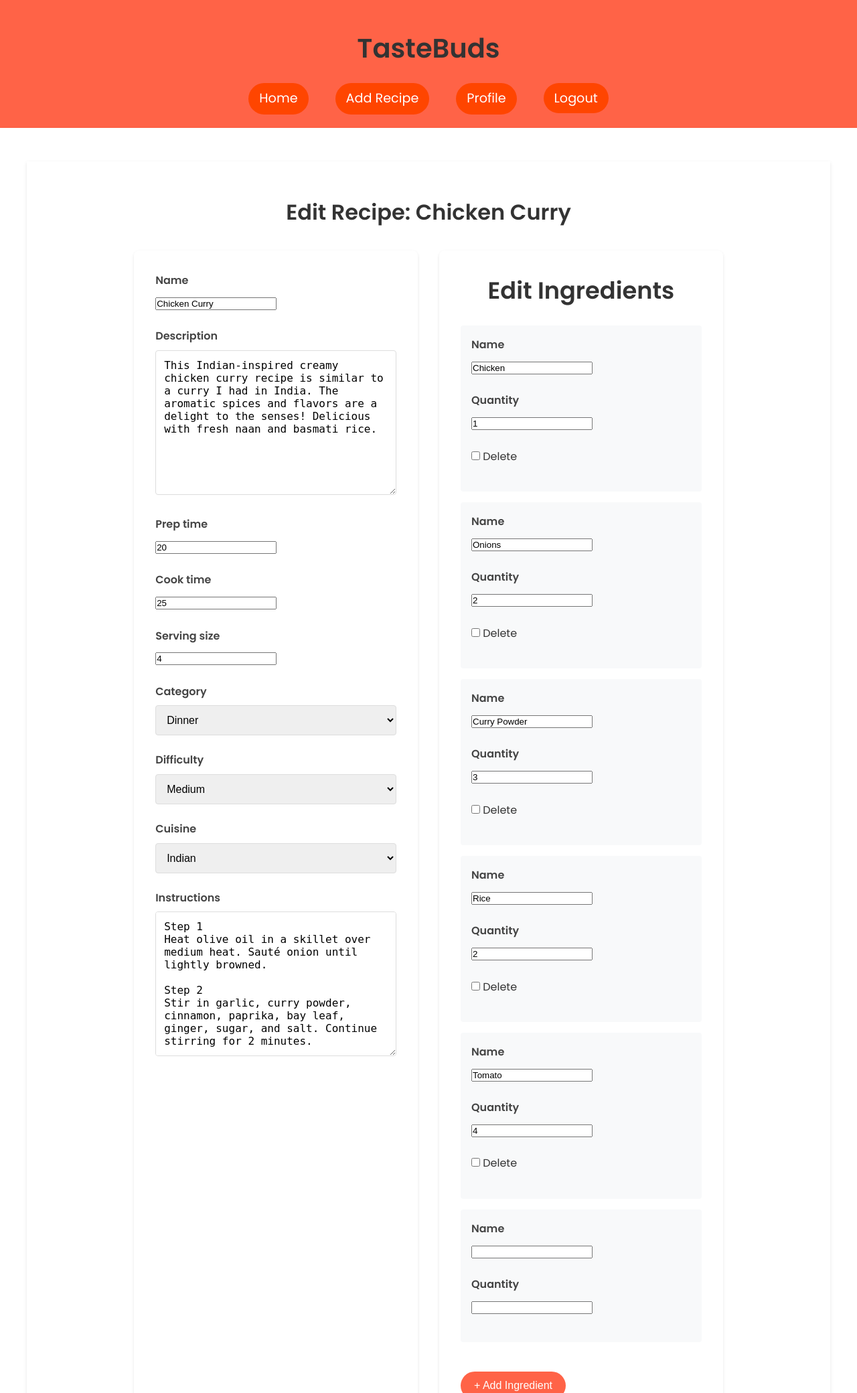
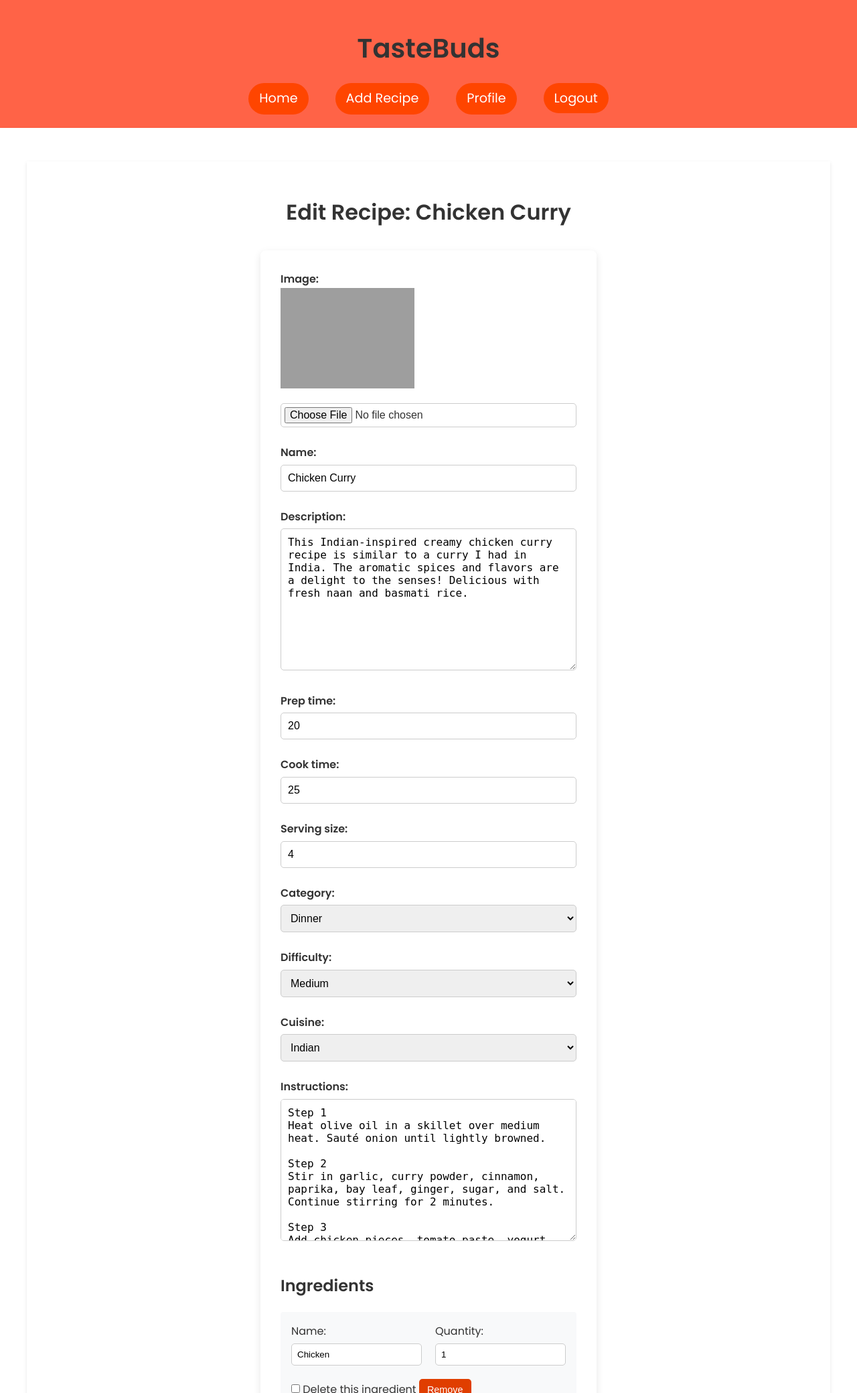
Before and after one commit to maarkwilliams/Project3, a Django app: page /recipes/9/edit/ in a window 1280 px wide. Shown: the top 2080 px of the page at 67% size. Run offline with Django 4.2, Linux system fonts and the light colour scheme; a user stored in the database is signed in; data comes from the database, SQL or seed files in the repository; both versions use the stored data as it was after the commit; grey boxes are pictures that could not be loaded.

Commit message:
Add fix to the edit button

```diff
--- a/recipes/forms.py
+++ b/recipes/forms.py
@@ -1,9 +1,9 @@
 from django import forms
-from django.forms import modelformset_factory
+from django.forms import inlineformset_factory
 from .models import Recipe, Ingredient
 
 class RecipeForm(forms.ModelForm):
-    image = forms.ImageField(required=True)
+    image = forms.ImageField(required=False)
     class Meta:
         model = Recipe
         fields = [
@@ -12,15 +12,23 @@ class RecipeForm(forms.ModelForm):
             'instructions'
         ]
 
-# 👇 Add this to use in inline formset
 class IngredientForm(forms.ModelForm):
     class Meta:
         model = Ingredient
         fields = ['name', 'quantity']
 
-# Optional: keep this if you're using it somewhere else
-IngredientFormSet = modelformset_factory(
+    def __init__(self, *args, **kwargs):
+        super().__init__(*args, **kwargs)
+        if not self.instance.pk:
+            self.fields['name'].required = False
+            self.fields['quantity'].required = False
+            self.fields['id'] = forms.CharField(required=False, widget=forms.HiddenInput())
+
+IngredientFormSet = inlineformset_factory(
+    Recipe,
     Ingredient,
-    fields=['name', 'quantity'],
-    extra=1,
+    form=IngredientForm,
+    extra=0,
+    can_delete=True,
+    validate_min=False
 )
--- a/recipes/templates/base.html
+++ b/recipes/templates/base.html
@@ -50,6 +50,8 @@
   </footer>
 
   <script src="{% static 'js/script.js' %}"></script>
+  {% block scripts %}
+  {% endblock %}
 </body>
 
 </html>
--- a/recipes/templates/recipes/edit_recipe.html
+++ b/recipes/templates/recipes/edit_recipe.html
@@ -4,128 +4,177 @@
 <div class="container main-content">
   <h1 class="edit-title">Edit Recipe: {{ recipe.name }}</h1>
 
-  <form method="POST" enctype="multipart/form-data" class="edit-recipe-form">
+  <form method="POST" enctype="multipart/form-data" id="recipe-form">
     {% csrf_token %}
 
-    <div class="form-columns">
-      <div class="recipe-column">
-        <div class="form-section">
-          <div class="form-group">
-            <label for="{{ form.name.id_for_label }}" class="form-label">{{ form.name.label }}</label>
-            {{ form.name }}
+    {% if form.errors or ingredient_forms.errors %}
+      <div class="form-errors">
+        <h3>Please correct the following errors:</h3>
+        {% if form.errors %}
+          <div class="recipe-errors">
+            <h4>Recipe Form Errors:</h4>
+            {{ form.errors }}
           </div>
-          <div class="form-group">
-            <label for="{{ form.description.id_for_label }}" class="form-label">{{ form.description.label }}</label>
-            {{ form.description }}
+        {% endif %}
+        {% if ingredient_forms.errors %}
+          <div class="ingredient-errors">
+            <h4>Ingredient Form Errors:</h4>
+            {{ ingredient_forms.errors }}
           </div>
-          <div class="form-group">
-            <label for="{{ form.prep_time.id_for_label }}" class="form-label">{{ form.prep_time.label }}</label>
-            {{ form.prep_time }}
+        {% endif %}
+      </div>
+    {% endif %}
+
+    <div class="recipe-form">
+      {{ form.non_field_errors }}
+
+      <p>
+        {{ form.image.label_tag }}<br>
+        {% if recipe.image_url %}
+          <img src="{{ recipe.image_url }}" alt="Current recipe image" style="max-width: 200px; margin-bottom: 10px;"><br>
+        {% endif %}
+        {{ form.image }}
+        {{ form.image.errors }}
+      </p>
+
+      {% for field in form %}
+        {% if field.name != 'image' %}
+          <p>
+            {{ field.label_tag }}<br>
+            {{ field }}
+            {{ field.errors }}
+          </p>
+        {% endif %}
+      {% endfor %}
+    </div>
+
+    <h3>Ingredients</h3>
+    <div id="ingredient-formset">
+      {{ ingredient_forms.management_form }}
+      {% for form in ingredient_forms %}
+        <div class="ingredient-form">
+          {{ form.id }}
+          <div class="ingredient-fields">
+            <div class="field-wrapper">
+              {{ form.name.label_tag }}
+              {{ form.name }}
+            </div>
+            <div class="field-wrapper">
+              {{ form.quantity.label_tag }}
+              {{ form.quantity }}
+            </div>
           </div>
-          <div class="form-group">
-            <label for="{{ form.cook_time.id_for_label }}" class="form-label">{{ form.cook_time.label }}</label>
-            {{ form.cook_time }}
-          </div>
-          <div class="form-group">
-            <label for="{{ form.serving_size.id_for_label }}" class="form-label">{{ form.serving_size.label }}</label>
-            {{ form.serving_size }}
-          </div>
-          <div class="form-group">
-            <label for="{{ form.category.id_for_label }}" class="form-label">{{ form.category.label }}</label>
-            {{ form.category }}
-          </div>
-          <div class="form-group">
-            <label for="{{ form.difficulty.id_for_label }}" class="form-label">{{ form.difficulty.label }}</label>
-            {{ form.difficulty }}
-          </div>
-          <div class="form-group">
-            <label for="{{ form.cuisine.id_for_label }}" class="form-label">{{ form.cuisine.label }}</label>
-            {{ form.cuisine }}
-          </div>
-          <div class="form-group">
-            <label for="{{ form.instructions.id_for_label }}" class="form-label">{{ form.instructions.label }}</label>
-            {{ form.instructions }}
+          <div class="ingredient-actions">
+            {{ form.DELETE }}
+            <label for="{{ form.DELETE.id_for_label }}">Delete this ingredient</label>
+            <button type="button" class="remove-form">Remove</button>
           </div>
         </div>
+      {% endfor %}
+    </div>
+
+    <button type="button" id="add-ingredient">Add another ingredient</button>
+    <button type="submit">Save Changes</button>
+  </form>
+
+  <p><a href="{% url 'recipe_detail' recipe.id %}">Back to Recipe</a></p>
+</div>
+
+<div id="empty-form" style="display: none;">
+  <div class="ingredient-form">
+    <input type="hidden" name="ingredient_set-__prefix__-id" id="id_ingredient_set-__prefix__-id">
+    <div class="ingredient-fields">
+      <div class="field-wrapper">
+        <label for="id_ingredient_set-__prefix__-name">Name:</label>
+        <input type="text" name="ingredient_set-__prefix__-name" id="id_ingredient_set-__prefix__-name">
       </div>
-
-      <div class="ingredients-column">
-        <h2 class="ingredient-title">Edit Ingredients</h2>
-
-        <div id="ingredient-formset" class="ingredient-formset">
-          {{ ingredient_forms.management_form }}
-
-          {% for form in ingredient_forms %}
-            <div class="ingredient-form">
-              <div class="form-group">
-                <label for="{{ form.name.id_for_label }}" class="form-label">{{ form.name.label }}</label>
-                {{ form.name }}
-              </div>
-              <div class="form-group">
-                <label for="{{ form.quantity.id_for_label }}" class="form-label">{{ form.quantity.label }}</label>
-                {{ form.quantity }}
-              </div>
-              {% if form.instance.pk %}
-                <div class="form-group delete-toggle">
-                  {{ form.DELETE }} <label>Delete</label>
-                </div>
-              {% endif %}
-            </div>
-          {% endfor %}
-        </div>
-
-        <button type="button" id="add-ingredient" class="add-ingredient-btn">+ Add Ingredient</button>
+      <div class="field-wrapper">
+        <label for="id_ingredient_set-__prefix__-quantity">Quantity:</label>
+        <input type="text" name="ingredient_set-__prefix__-quantity" id="id_ingredient_set-__prefix__-quantity">
       </div>
     </div>
-
-    <button type="submit" class="submit-btn">Save Changes</button>
-  </form>
-</div>
-
-<div id="empty-form-template" style="display: none;">
-  <div class="ingredient-form">
-    <div class="form-group">
-      <label for="id_ingredient_name" class="form-label">Ingredient Name:</label>
-      <input type="text" name="ingredient_set-__prefix__-name" id="id_ingredient_set-__prefix__-name" required class="input-field">
+    <div class="ingredient-actions">
+      <input type="checkbox" name="ingredient_set-__prefix__-DELETE" id="id_ingredient_set-__prefix__-DELETE">
+      <label for="id_ingredient_set-__prefix__-DELETE">Delete this ingredient</label>
+      <button type="button" class="remove-form">Remove</button>
     </div>
-    <div class="form-group">
-      <label for="id_ingredient_quantity" class="form-label">Ingredient Quantity:</label>
-      <input type="text" name="ingredient_set-__prefix__-quantity" id="id_ingredient_set-__prefix__-quantity" required class="input-field">
-    </div>
-    <input type="hidden" name="ingredient_set-__prefix__-id" id="id_ingredient_set-__prefix__-id">
   </div>
 </div>
-
 {% endblock %}
 
 {% block scripts %}
 <script>
-  document.addEventListener('DOMContentLoaded', function () {
-    const addButton = document.getElementById('add-ingredient');
+  document.addEventListener('DOMContentLoaded', function() {
     const formsetDiv = document.getElementById('ingredient-formset');
-    const totalFormsInput = document.querySelector('[name$="-TOTAL_FORMS"]');
-    const emptyFormTemplate = document.getElementById('empty-form-template').innerHTML;
+    const addBtn = document.getElementById('add-ingredient');
 
-    addButton.addEventListener('click', function () {
-      console.log('Add Ingredient button clicked');
+    const totalForms = document.querySelector('[name$="-TOTAL_FORMS"]');
+    const maxForms = document.querySelector('[name$="-MAX_NUM_FORMS"]');
+    if (!totalForms || !maxForms) return;
 
-      const formCount = parseInt(totalFormsInput.value, 10);
+    const formsetPrefix = totalForms.name.replace('-TOTAL_FORMS', '');
+    const emptyForm = document.getElementById('empty-form').innerHTML;
 
-      if (isNaN(formCount)) {
-        console.error('Invalid form count');
+    function isFormEmpty(form) {
+      const nameInput = form.querySelector('input[name$="-name"]');
+      const quantityInput = form.querySelector('input[name$="-quantity"]');
+      return (!nameInput.value && !quantityInput.value);
+    }
+
+    function updateFormIndices() {
+      const forms = formsetDiv.getElementsByClassName('ingredient-form');
+      for (let i = 0; i < forms.length; i++) {
+        const inputs = forms[i].querySelectorAll('input, select');
+        inputs.forEach(input => {
+          input.name = input.name.replace(new RegExp(`${formsetPrefix}-\\d+-`), `${formsetPrefix}-${i}-`);
+          input.id = input.id.replace(new RegExp(`${formsetPrefix}-\\d+-`), `${formsetPrefix}-${i}-`);
+        });
+      }
+    }
+
+    addBtn.addEventListener('click', () => {
+      const currentFormCount = parseInt(totalForms.value);
+      if (currentFormCount >= parseInt(maxForms.value)) {
+        alert('Maximum number of ingredients reached');
         return;
       }
 
-      const newFormHtml = emptyFormTemplate.replace(/__prefix__/g, formCount);
-
+      const newFormHtml = emptyForm.replace(/__prefix__/g, currentFormCount);
       const tempDiv = document.createElement('div');
       tempDiv.innerHTML = newFormHtml;
+      const newForm = tempDiv.firstElementChild;
 
-      formsetDiv.appendChild(tempDiv.firstElementChild);
+      formsetDiv.appendChild(newForm);
+      totalForms.value = currentFormCount + 1;
+    });
 
-      totalFormsInput.value = formCount + 1;
+    formsetDiv.addEventListener('click', (e) => {
+      if (e.target.classList.contains('remove-form')) {
+        const form = e.target.closest('.ingredient-form');
+        const deleteCheckbox = form.querySelector('input[type="checkbox"]');
+
+        if (deleteCheckbox) {
+          if (!isFormEmpty(form)) {
+            deleteCheckbox.checked = true;
+            form.style.display = 'none';
+          } else {
+            form.remove();
+            totalForms.value = parseInt(totalForms.value) - 1;
+            updateFormIndices();
+          }
+        }
+      }
     });
+
+    const forms = formsetDiv.getElementsByClassName('ingredient-form');
+    for (let i = forms.length - 1; i >= 0; i--) {
+      if (isFormEmpty(forms[i])) {
+        forms[i].remove();
+        totalForms.value = parseInt(totalForms.value) - 1;
+      }
+    }
+
+    updateFormIndices();
   });
-
 </script>
 {% endblock %}
--- a/recipes/views.py
+++ b/recipes/views.py
@@ -7,7 +7,6 @@ from django import forms
 from reviews.forms import CommentForm
 from reviews.models import Like
 from django.contrib import messages
-from django.forms import inlineformset_factory
 
 # Cloudinary config
 cloudinary.config(
@@ -82,33 +81,45 @@ def delete_recipe(request, recipe_id):
 
 @login_required
 def edit_recipe(request, recipe_id):
-    recipe = get_object_or_404(Recipe, pk=recipe_id)
-
-    if request.user != recipe.created_by and not request.user.is_staff:
-        return redirect('recipe_detail', recipe_id=recipe.id)
-
-    IngredientFormSet = inlineformset_factory(
-        Recipe, Ingredient, form=IngredientForm, extra=1, can_delete=True
-    )
+    recipe = get_object_or_404(Recipe, id=recipe_id, created_by=request.user)
 
     if request.method == 'POST':
         form = RecipeForm(request.POST, request.FILES, instance=recipe)
-        formset = IngredientFormSet(request.POST, instance=recipe)
+        ingredient_forms = IngredientFormSet(request.POST, instance=recipe)
 
-        if form.is_valid() and formset.is_valid():
-            form.save()
-            formset.save()
-            return redirect('recipe_detail', recipe_id=recipe.id)
+        if form.is_valid():
+            recipe = form.save(commit=False)
+            recipe.created_by = request.user
+
+            if 'image' in request.FILES:
+                recipe.image = request.FILES['image']
+
+            recipe.save()
+
+            if ingredient_forms.is_valid():
+                for form in ingredient_forms:
+                    if form.cleaned_data.get('DELETE'):
+                        form.instance.delete()
+
+                for form in ingredient_forms:
+                    if not form.cleaned_data.get('DELETE'):
+                        if form.cleaned_data.get('name') or form.cleaned_data.get('quantity'):
+                            ingredient = form.save(commit=False)
+                            ingredient.recipe = recipe
+                            ingredient.save()
+
+                messages.success(request, 'Recipe updated successfully!')
+                return redirect('recipe_detail', recipe_id=recipe.id)
+            else:
+                messages.error(request, 'Please correct the errors in the ingredient forms.')
+        else:
+            messages.error(request, 'Please correct the errors in the recipe form.')
     else:
         form = RecipeForm(instance=recipe)
-        formset = IngredientFormSet(instance=recipe)
+        ingredient_forms = IngredientFormSet(instance=recipe)
 
-    return render(
-        request,
-        'recipes/edit_recipe.html',
-        {
-            'form': form,
-            'ingredient_forms': formset,
-            'recipe': recipe
-        }
-    )
+    return render(request, 'recipes/edit_recipe.html', {
+        'form': form,
+        'ingredient_forms': ingredient_forms,
+        'recipe': recipe
+    })
```
Also changed, not shown: recipes/static/css/styles.css (+39 -0 lines), db.sqlite3, static/css/styles.css (line endings or trailing spaces).
